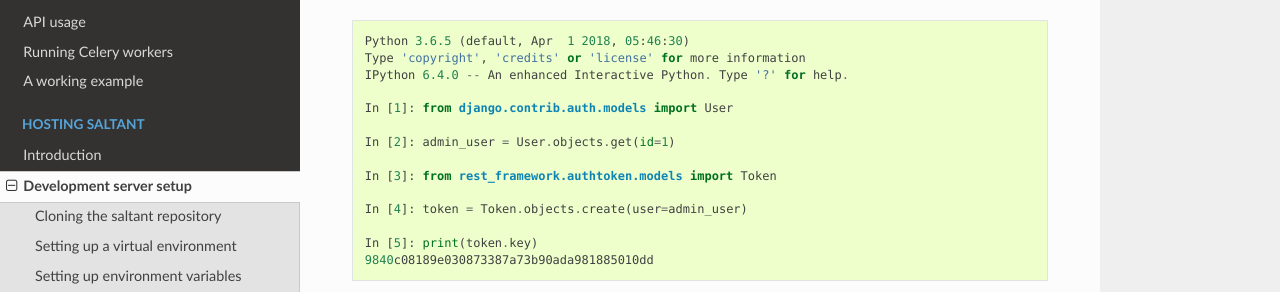
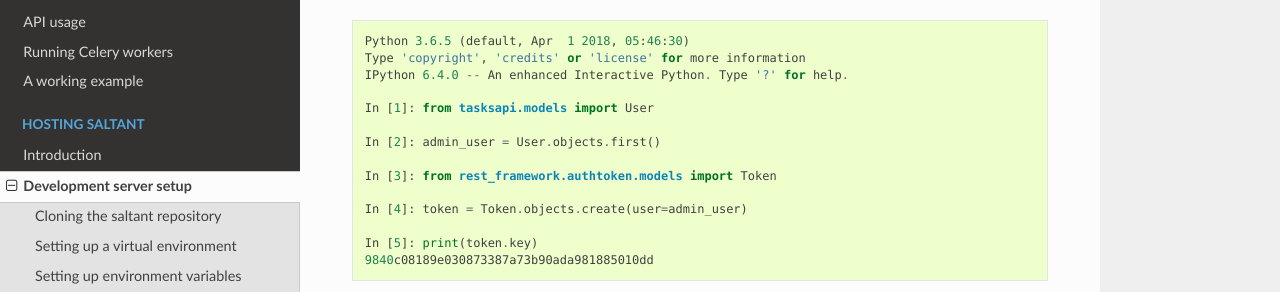
Before and after one commit to saltant-org/saltant, a Sphinx documentation site: the page built from docs/source/hosting/development.rst, in a window 1280 px wide and 900 px high, scrolled down 3047 px. Shown: the part 159-451 px from the top of the window. Built offline with Sphinx 7.4.7 and the Read the Docs theme 2.0.0, drawn with Linux system fonts in a browser that asks for light colours.

Commit message:
Update docs regarding custom user
One bit needed to be changed.

```diff
--- a/docs/source/hosting/development.rst
+++ b/docs/source/hosting/development.rst
@@ -150,9 +150,9 @@ enter the following in the Django shell you just opened:
     Type 'copyright', 'credits' or 'license' for more information
     IPython 6.4.0 -- An enhanced Interactive Python. Type '?' for help.
 
-    In [1]: from django.contrib.auth.models import User
+    In [1]: from tasksapi.models import User
 
-    In [2]: admin_user = User.objects.get(id=1)
+    In [2]: admin_user = User.objects.first()
 
     In [3]: from rest_framework.authtoken.models import Token
 
```
